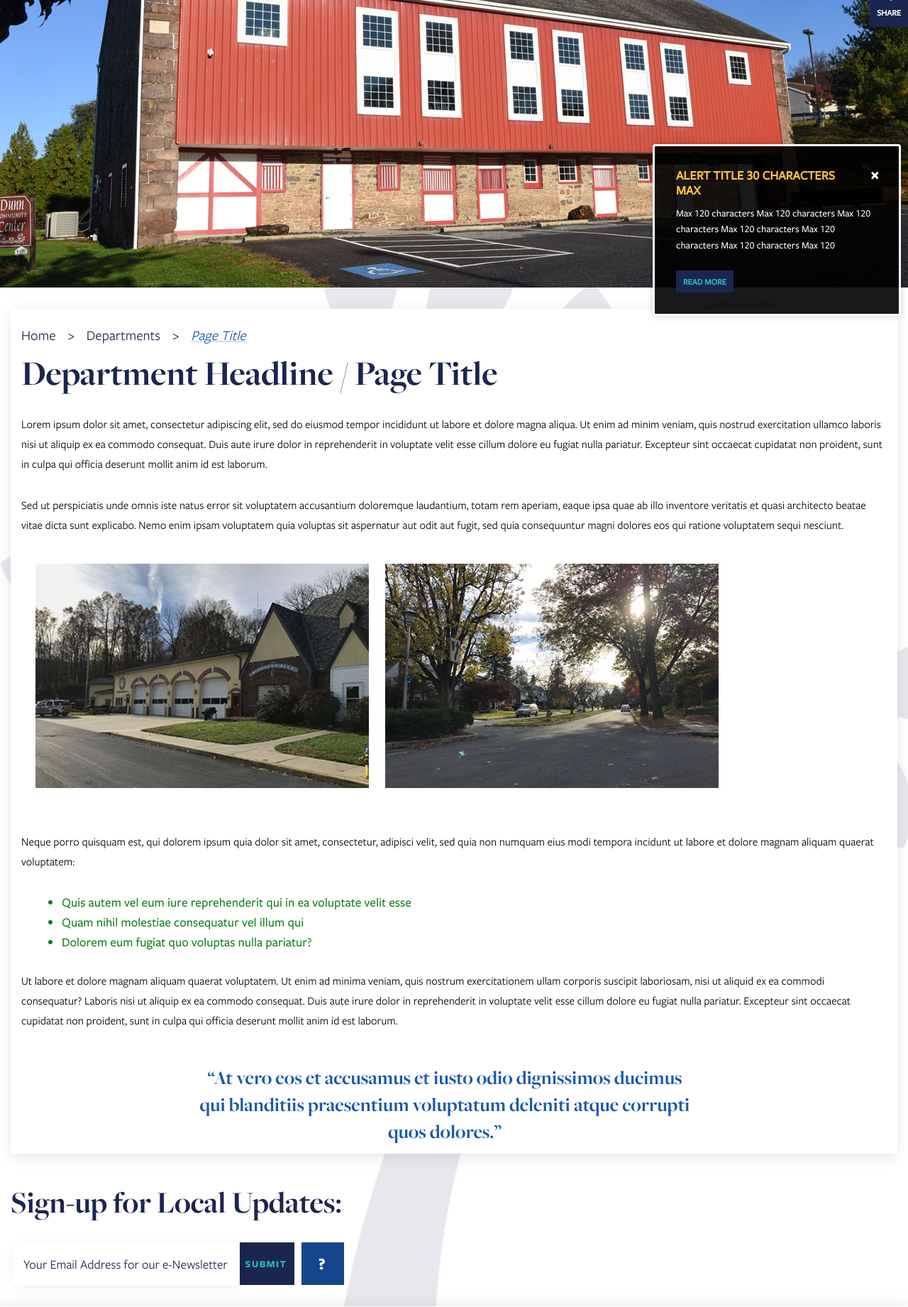
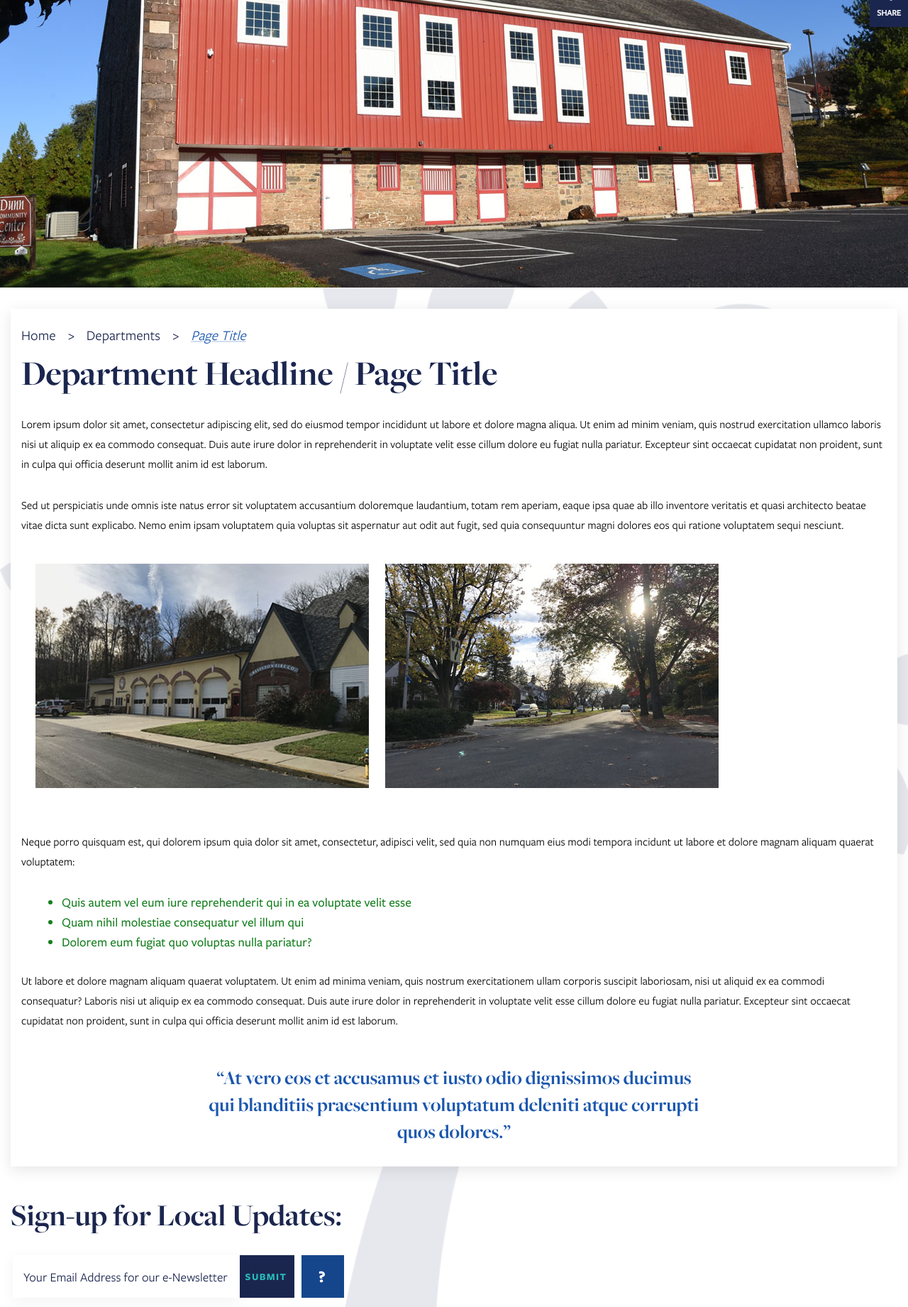
Before and after one commit to Chrisyango/Exeter-Township-PA, a PHP site: page /freeform-fullwidth.php in a window 1280 px wide. Shown: the part 345-2186 px from the top of the page at 71% size. Run offline with PHP 8.4, Linux system fonts and the light colour scheme; some libraries are stand-ins or nearby versions; some web fonts are replaced.

Commit message:
made changes to quote on freeform

```diff
--- a/_assets_/css/layout.css
+++ b/_assets_/css/layout.css
@@ -435,7 +435,7 @@ footer {position: relative; z-index: 1; padding: 35px 0; background-color: #fff;
 #post ul {margin: 0 0 26px 57px; padding: 0;}
 #post ul li {font-size: 18px; line-height: 28px; color: #157f1e; margin: 0;}
 #post img {margin: 11px 0 61px 20px;}
-#post .quote {font-family: 'FreightSansProBold'; font-size: 28px; line-height: 38px; color: #1b57ae; display: block; width: 57%; margin: 0 auto; text-align: center; position: relative; top: 18px; left: -13px;}
+#post .quote {font-family: 'FreightSansProBold'; font-size: 28px; line-height: 38px; color: #1b57ae; display: block; width: 57%; margin: 48px auto 0; text-align: center;}
 
 
 /*--------------- #sign-up ---------------*/
@@ -567,7 +567,7 @@ footer {position: relative; z-index: 1; padding: 35px 0; background-color: #fff;
 
 
 	/*--------------- #entry ---------------*/
-	#entry {margin-left: -149px; margin-top: 80px; padding: 43px 0 88px 59px; background-color: #fff; box-shadow: 0px 5px 20px 0px rgba(0, 0, 0, 0.1);}
+	#entry {margin-left: -149px; margin-top: 80px; padding: 43px 0 70px 59px; background-color: #fff; box-shadow: 0px 5px 20px 0px rgba(0, 0, 0, 0.1);}
 }
 
 @media only screen and (max-width:1440px) {
@@ -657,6 +657,8 @@ footer {position: relative; z-index: 1; padding: 35px 0; background-color: #fff;
 	#freeform #formwizziwmorf tr,#freeform #formwizziwmorf tr td{display:block!important}
 	#freeform #formwizziwmorf tr table tr{display:table-row!important}
 	#freeform #formwizziwmorf tr table td{display:table-cell!important}
+
+	.floating-share-btn{top:unset;bottom:0;padding:10.5px;font-size:11px}
 
 	/*--------------- #slider ---------------*/
 	#slider {height: 650px;}
@@ -892,6 +894,7 @@ footer {position: relative; z-index: 1; padding: 35px 0; background-color: #fff;
 	.nav-wrap,
 	.sidebar,
 	#flyout-wrap,
+	#sign-up,
 	.e-notify{display:none!important}
 	a[href]:after{content:none!important}
 }
--- a/freeform-fullwidth.php
+++ b/freeform-fullwidth.php
@@ -6,7 +6,7 @@
 	<meta http-equiv="X-UA-Compatible" content="IE=edge">
 	<meta name="viewport" content="width=device-width, initial-scale=1, maximum-scale=1">
 
-	<title>Exeter Township, PA</title>
+	<title>Exeter Township, PA - Freeform Fullwidth</title>
 	<meta name="description" content="">
 	<meta name="robots" content="index, follow">
 
@@ -77,8 +77,8 @@
 		<div id="settings-drawer" class="hidden-sm hidden-xs">
 			<div tabindex="0" id="settings-toggle" class="fa fa-bars"></div><!-- /#search-toggle -->
 			<ul id="settings">
-				<li id="font-increase">font increase +</li>
-				<li id="font-decrease">font decrease -</li>
+				<li tabindex="0" id="font-increase">font increase +</li>
+				<li tabindex="0" id="font-decrease">font decrease -</li>
 				<li id="google-translate">
 					<script src="https://code.jquery.com/jquery-2.1.4.js"></script>
 					<div id="google_translate_element"></div>
@@ -198,14 +198,6 @@
 	</div><!-- /.container -->
 </footer>
 
-<div class="alert alert-dismissible floating-alert fade in os-animation" data-os-animation="fadeInUpBig" data-os-animation-delay="2s" role="alert">
-	<button type="button" class="close" data-dismiss="alert" aria-label="Close"><span aria-hidden="true">&times;</span></button>
-	<h4>Alert Title 30 characters Max</h4>
-	<p>Max 120 characters Max 120 characters Max 120 characters Max 120 characters Max 120 characters Max 120 characters Max 120</p>
-	<p><a href="#" class="btn">Read More</a></p>
-</div><!-- /.alert -->
-
-
 <!-- Share widget make into an include file -->
 <button type="button" class="share-btn floating-share-btn" data-toggle="modal" data-target="#shareModal">
 	<i class="fa fa-share-alt"></i>
```
Also changed, not shown: freeform.php (+3 -11 lines).
